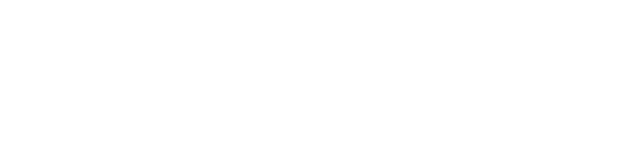
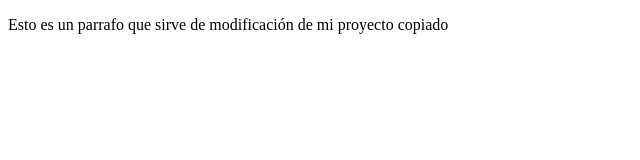
Before and after one commit to AngelDelVal/PrimeraVezGIT, a plain HTML site: page Index.html in a window 1280 px wide. Shown: the whole page, without its empty margins (0-640 px from the left). Drawn offline with Linux system fonts and the light colour scheme.

Commit message:
RespaldoCopiaModificada

```diff
--- a/Index.html
+++ b/Index.html
@@ -6,6 +6,6 @@
     <title>Document</title>
 </head>
 <body>
-
+    <p>Esto es un parrafo que sirve de modificación de mi proyecto copiado</p>
 </body>
 </html>
```
